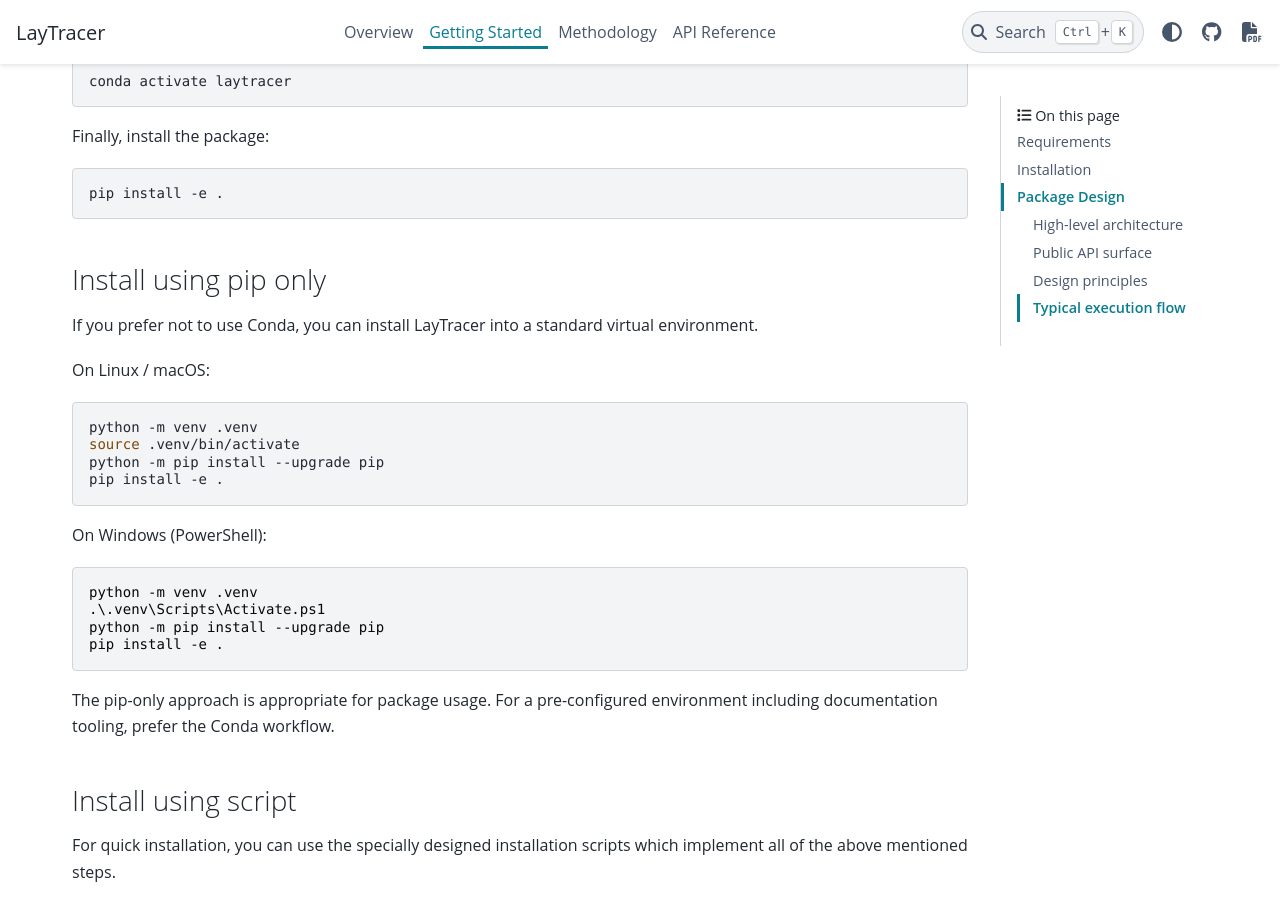
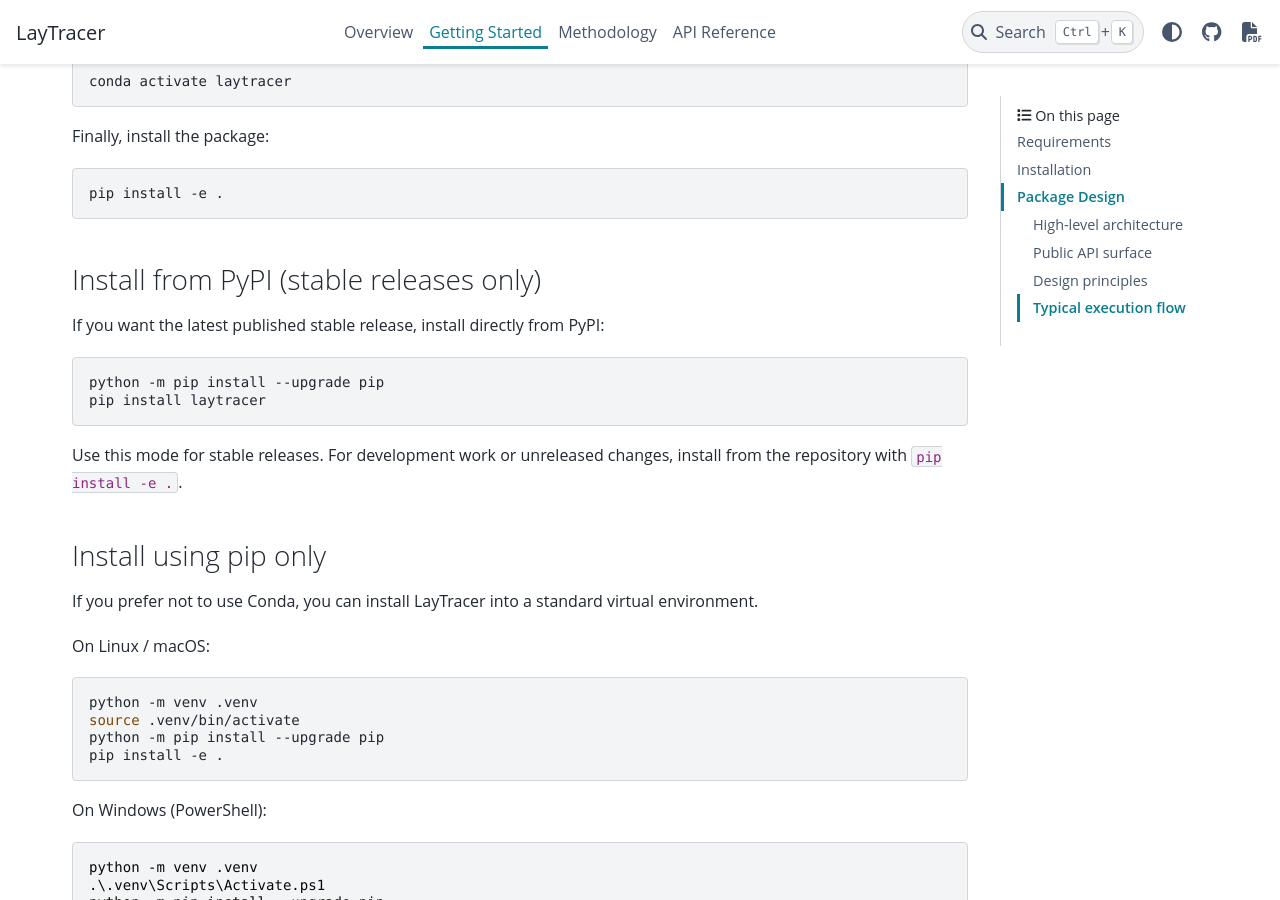
Before and after one commit to danikiev/LayTracer, a Sphinx documentation site: the page built from docs/source/getting_started.rst, in a window 1280 px wide and 900 px high, scrolled down 1451 px. Built offline with Sphinx 7.4.7 and the PyData theme 0.15.4, drawn with Linux system fonts in a browser that asks for light colours; pages that are not in the unit, such as notebooks, are missing from menus; the version number could not be read and is left out; comment, search, counter and statistics services are not loaded.

Commit message:
update readme and getting started on pypi installation

```diff
--- a/docs/source/getting_started.rst
+++ b/docs/source/getting_started.rst
@@ -77,6 +77,20 @@
 .. code-block:: bash
 
     pip install -e .
+
+.. _install_from_pypi:
+
+Install from PyPI (stable releases only)
+----------------------------------------
+
+If you want the latest published stable release, install directly from PyPI:
+
+.. code-block:: bash
+
+    python -m pip install --upgrade pip
+    pip install laytracer
+
+Use this mode for stable releases. For development work or unreleased changes, install from the repository with ``pip install -e .``.
 
 .. _install_using_pip:
 
```
Also changed, not shown: README.md (+9 -0 lines).
